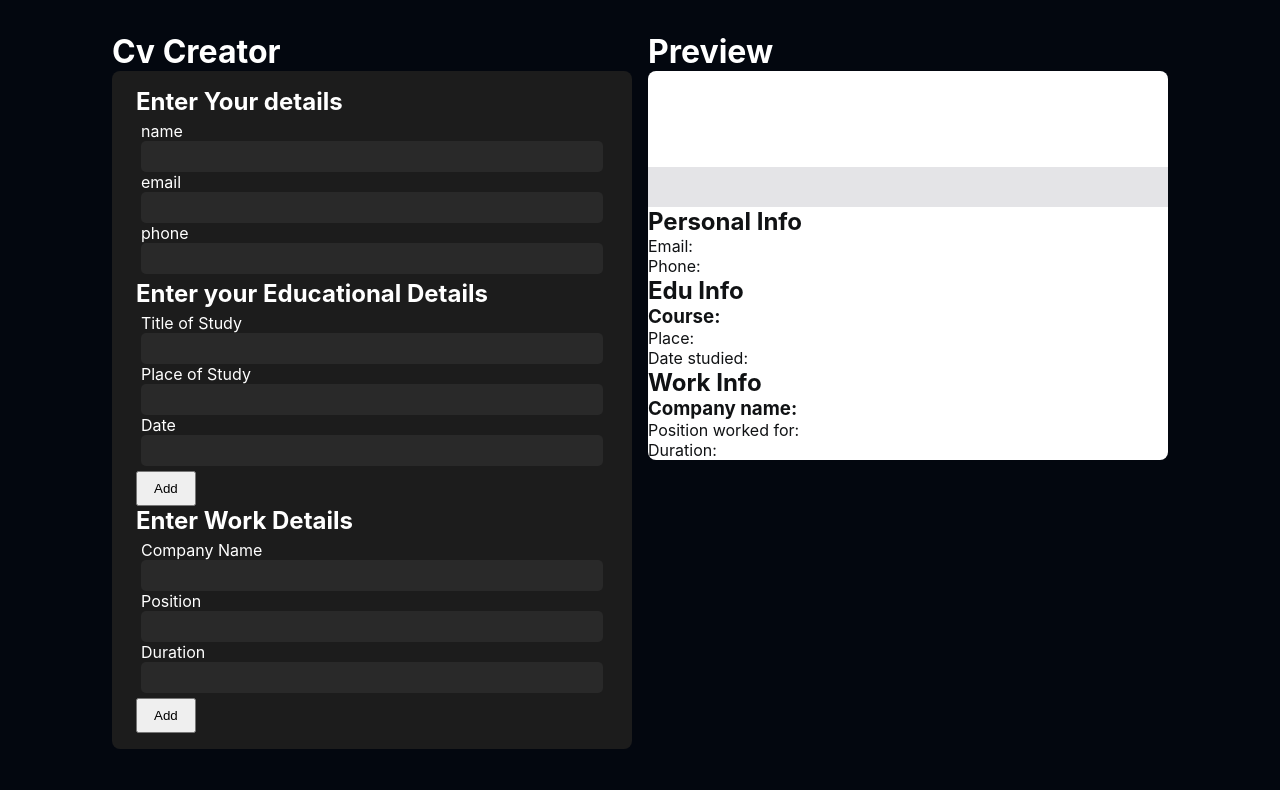
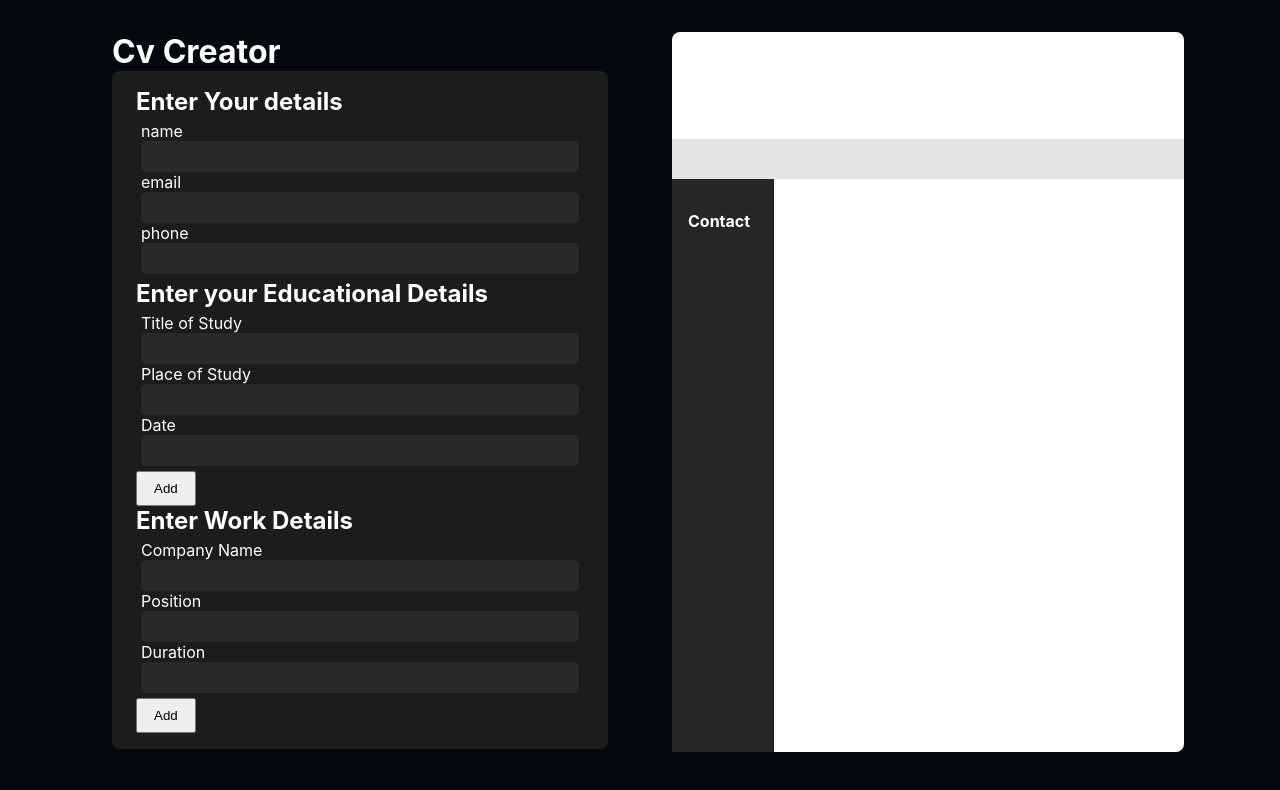
Before and after one commit to RazaNaqsh/CvCreator-React, a React (Vite) app: page / in a window 1280 px wide. Shown: the top 790 px of the page. Built offline with nearby package versions, Linux system fonts and the light colour scheme.

Commit message:
Change to grid layout

```diff
--- a/src/components/Preview.jsx
+++ b/src/components/Preview.jsx
@@ -29,21 +29,26 @@ export default function Preview(props) {
 	});
 	return (
 		<div className="preview-container">
-			<h1>Preview</h1>
-			<section className="preview-section">
+			<div className="preview-section">
 				<header className="flex">{props.genInfo.name}</header>
 				<div className="email flex">{props.genInfo.email}</div>
 
-				<aside className="sideBar"></aside>
-				<h1>Personal Info</h1>
+				<main className="main">
+					<aside className="sideBar">
+						<h4>Contact</h4>
+						<small>{props.genInfo.phone}</small>
+					</aside>
+					<section></section>
+				</main>
+				{/* <h1>Personal Info</h1>
 				{genInfoElements}
 
 				<h1>Edu Info</h1>
 				{eduInfoElements}
 
 				<h1>Work Info</h1>
-				{workInfoElements}
-			</section>
+				{workInfoElements} */}
+			</div>
 		</div>
 	);
 }
--- a/src/styles/app.scss
+++ b/src/styles/app.scss
@@ -11,7 +11,8 @@
 }
 
 body {
-	margin: 2rem 7rem;
+	padding: 2rem 7rem;
+	// margin: 1rem;
 	background-color: #03070f;
 	color: white;
 }
@@ -19,5 +20,5 @@ body {
 .App {
 	display: grid;
 	grid-template-columns: repeat(2, 1fr);
-	gap: 1rem;
+	gap: 4rem;
 }
--- a/src/styles/preview.scss
+++ b/src/styles/preview.scss
@@ -1,7 +1,13 @@
 .preview-section {
+	display: grid;
+	grid-template-columns: 1fr 4fr;
+	grid-template-rows: 1.5fr 0.5fr 8fr;
 	background-color: white;
 	color: #101214;
 	border-radius: 8px;
+	position: fixed;
+	width: 40vw;
+	height: 90vh;
 }
 .flex {
 	display: flex;
@@ -9,14 +15,25 @@
 	align-items: center;
 }
 header {
+	grid-column: 1/3;
+	grid-row: 1/2;
 	min-height: 6rem;
 	font-size: 2rem;
 	letter-spacing: 3px;
 }
 .email {
+	grid-column: 1/3;
+	grid-row: 2/3;
 	background-color: #e4e4e7;
 	min-height: 2.5rem;
 }
 .sideBar {
-	background-color: #44403c;
+	background-color: #262626;
+	color: white;
+	width: 100%;
+	padding: 2rem 1rem;
 }
+
+main {
+	display: flex;
+}
```
Also changed, not shown: 4 other files (tests, documents, lock files or other folders).
